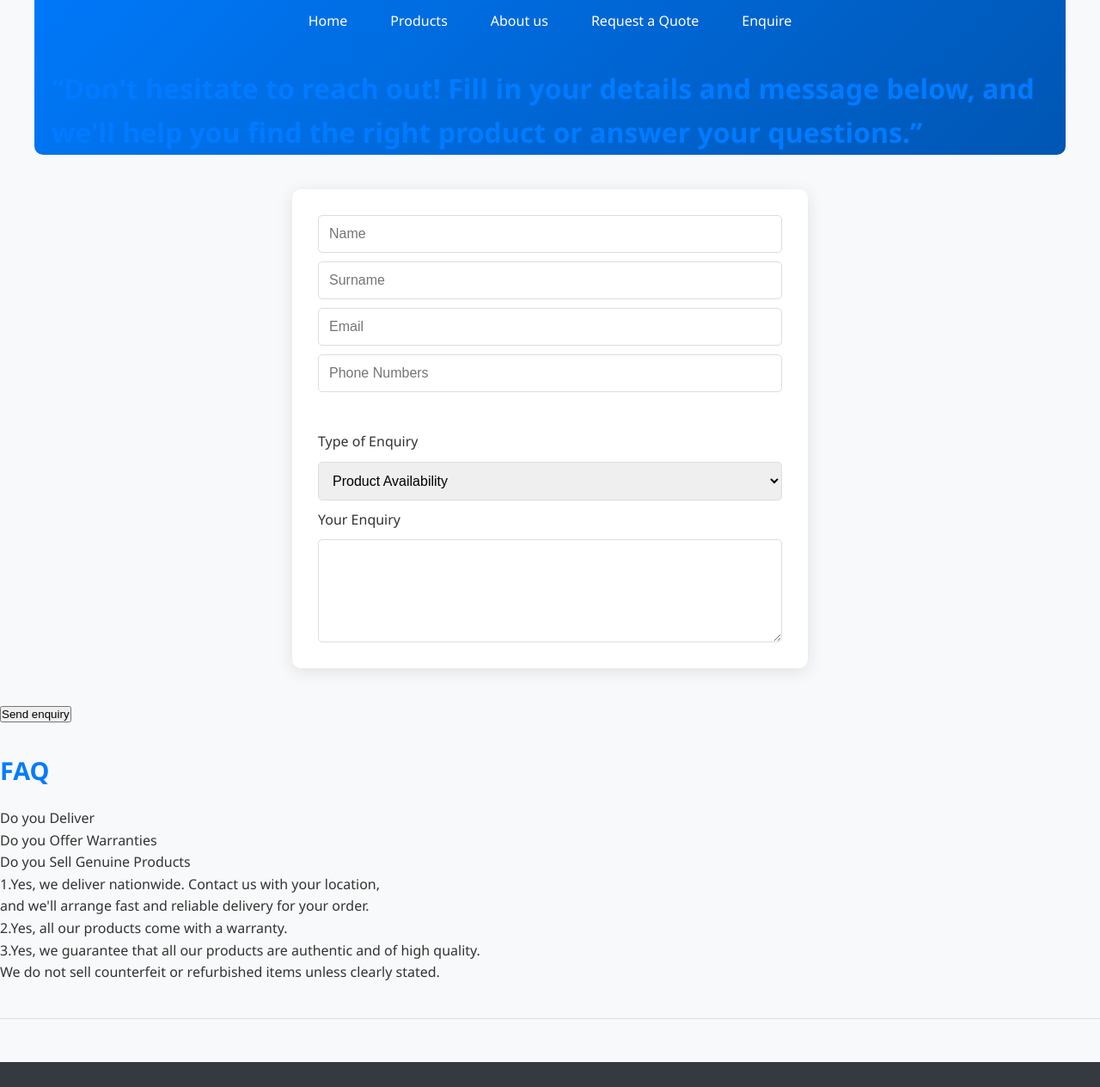
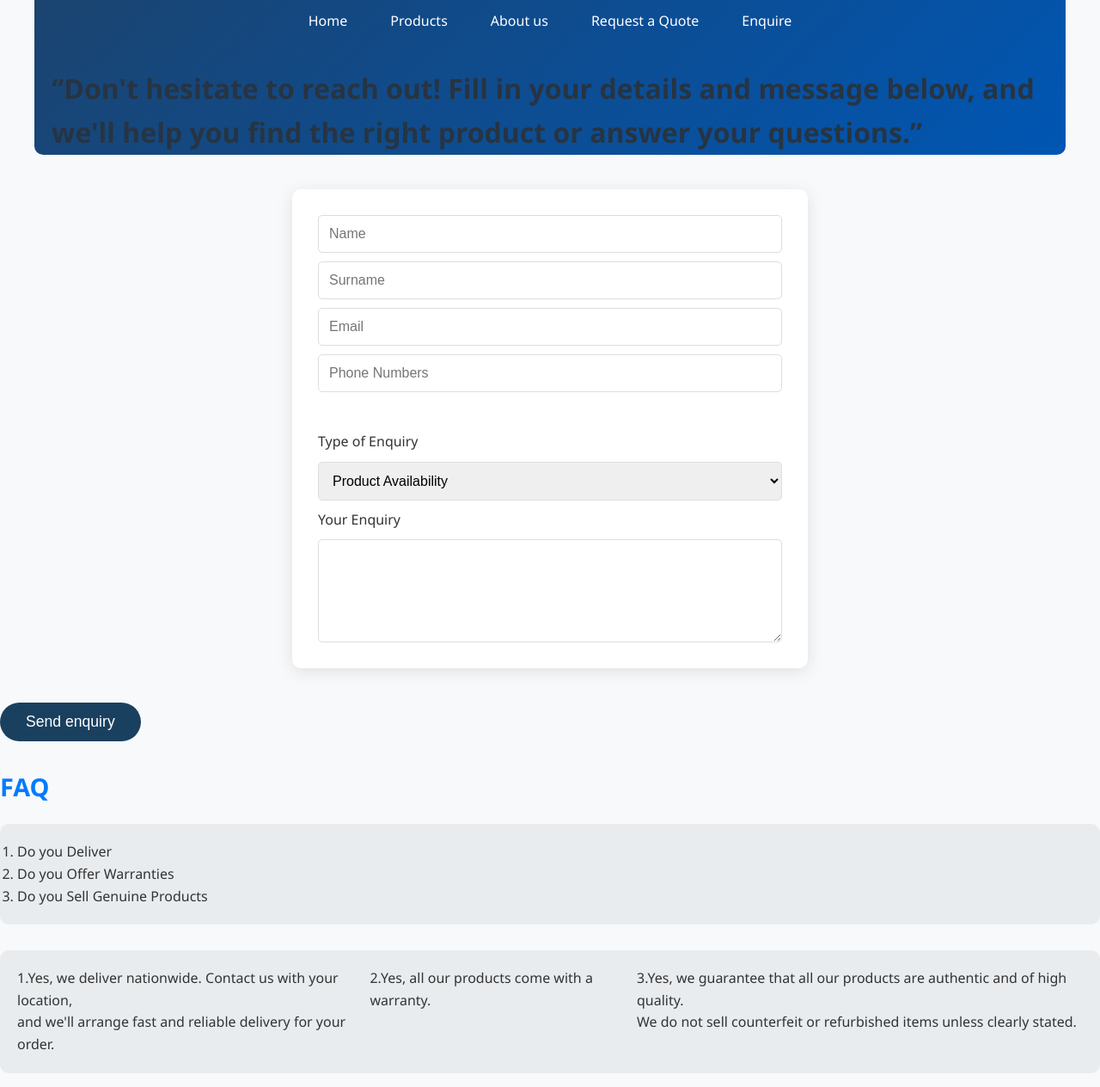
Before and after one commit to kgaogelolesson-cyber/KG-TechHub-Elctronic-Store, a plain HTML site: page enquiry.html in a window 1280 px wide. Shown: the part 116-1380 px from the top of the page at 86% size. Drawn offline with Linux system fonts and the light colour scheme.

Commit message:
Eleventh CommitL: Enhanced FAQ section styling and update button classes for consistency

```diff
--- a/Css/style.css
+++ b/Css/style.css
@@ -26,20 +26,27 @@ body {
   color: #007BFF;
   margin: 30px 0 20px;
 }
+.FAQ-Centre {
+  display: flex;
+  background: #e9ecef;
+  padding: 20px;
+  border-radius: 10px;
+  margin-bottom: 30px;
 
+}
 .main-header {
   font-size: 2rem;
-  color: #007BFF;
+  color: #273442;
   margin: 20px 0;
   font-weight: bold;
 }
 
 /* Header & Navigation */
 header {
-  background: linear-gradient(135deg, #007BFF, #0056b3);
-  color: white;
+  background: linear-gradient(135deg, #1d426a, #0056b3);
+  color: rgb(255, 255, 255);
   padding: 20px 0;
-  border-radius: 10px;
+  border-radius: 0% 0% 10px 10px;
   margin-bottom: 30px;
 }
 
@@ -58,7 +65,7 @@ header {
 }
 
 .navbar a {
-  color: white;
+  color: rgb(255, 255, 255);
   text-decoration: none;
   font-weight: 500;
   padding: 10px 15px;
@@ -70,8 +77,8 @@ header {
 }
 
 /* Buttons */
-.btn {
-  background: #28a745;
+.button {
+  background: #1a4060;
   color: white;
   border: none;
   padding: 12px 30px;
@@ -84,13 +91,13 @@ header {
   text-align: center;
 }
 
-.btn:hover {
+.button:hover {
   background: #218838;
   transform: translateY(-2px);
   box-shadow: 0 4px 12px rgba(40,167,69,0.4);
 }
 
-.btn a {
+.button a {
   color: white;
   text-decoration: none;
 }
@@ -264,6 +271,7 @@ header {
 }
 
 .warranty-list ul {
+  list-style: none;
   display: flex;
   flex-direction: column;
   gap: 10px;
--- a/enquiry.html
+++ b/enquiry.html
@@ -64,19 +64,19 @@
             <div>
                 <h2 class="page-heading">FAQ</h2>
             </div>
-            <div>
+            <div class="FAQ-Centre">
                 <ol>
                     <li>Do you Deliver</li>
                     <li>Do you Offer Warranties</li>
                     <li>Do you Sell Genuine Products</li>
                 </ol>
+            </div>
 
-                <div>
+            <div class="FAQ-Centre">
                     <p>1.Yes, we deliver nationwide. Contact us with your location, <br>and we'll arrange fast and reliable delivery for your order.</p>
                     <p>2.Yes, all our products come with a warranty.</p>
                     <p>3.Yes, we guarantee that all our products are authentic and of high quality. <br> We do not sell counterfeit or refurbished items unless clearly stated.</p>
                 </div>
-            </div>
         </main>
     </section>
     <!--This is the footer-->
```
Also changed, not shown: index.html (+1 -1 lines).
